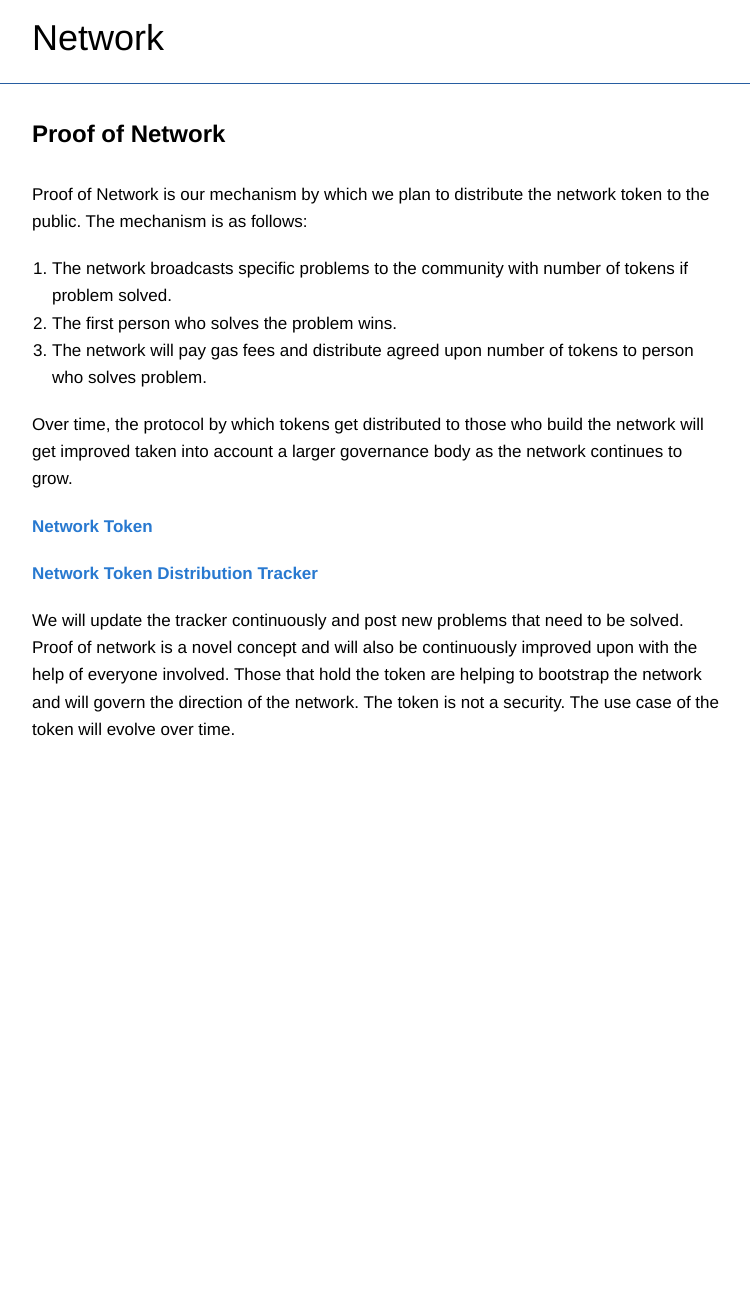
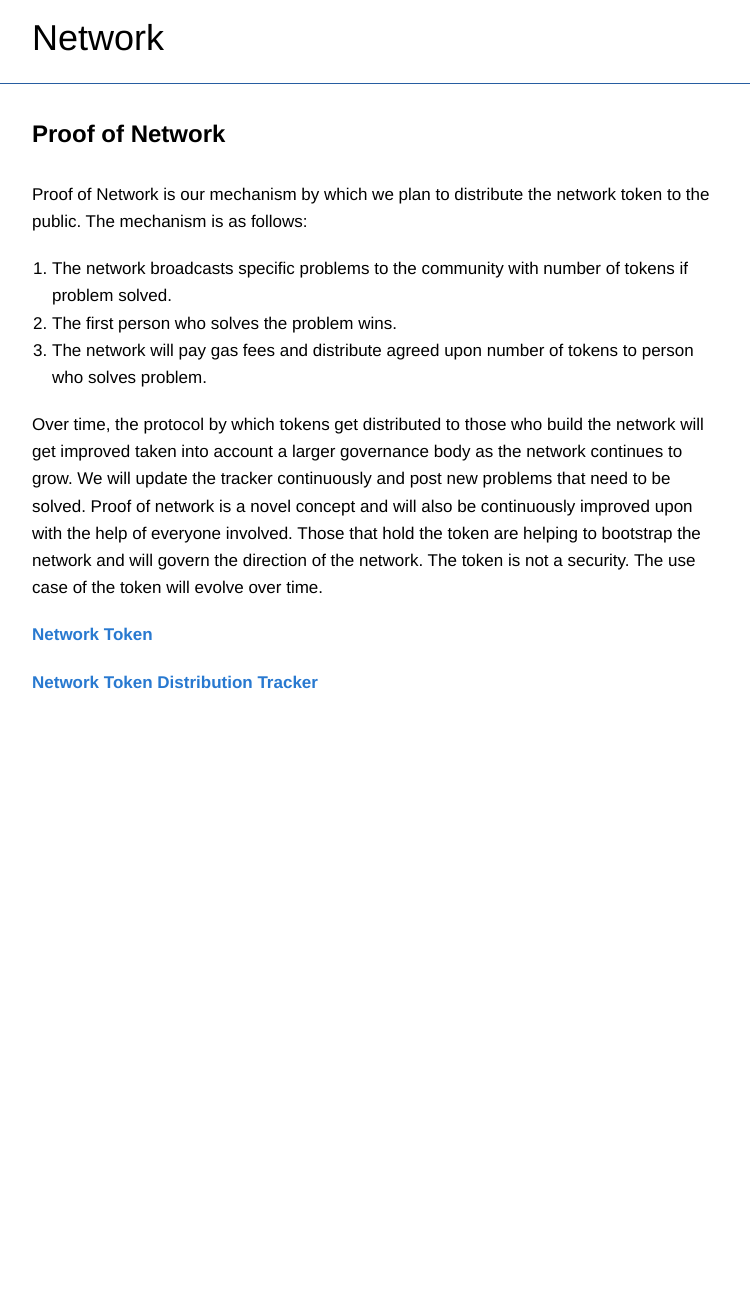
Before and after one commit to networkf/network.github.io, a Jekyll site: the page built from proofofnetwork.md, in a window 1280 px wide. Shown: the whole page, without its empty margins (243-993 px from the left). Built offline with Jekyll 4.4.1, drawn with Linux system fonts in a browser that asks for light colours; some web fonts are replaced; our own code applies the rules of GitHub Pages for plain Markdown files; the repository's description, which GitHub fills in, is left out; after the commit the page ends 1247 px from its top, so only the background shows below that.

```diff
--- a/proofofnetwork.md
+++ b/proofofnetwork.md
@@ -14,10 +14,8 @@ Proof of Network is our mechanism by which we plan to distribute the network tok
 2. The first person who solves the problem wins.
 3. The network will pay gas fees and distribute agreed upon number of tokens to person who solves problem.
 
-Over time, the protocol by which tokens get distributed to those who build the network will get improved taken into account a larger governance body as the network continues to grow.
+Over time, the protocol by which tokens get distributed to those who build the network will get improved taken into account a larger governance body as the network continues to grow. We will update the tracker continuously and post new problems that need to be solved. Proof of network is a novel concept and will also be continuously improved upon with the help of everyone involved. Those that hold the token are helping to bootstrap the network and will govern the direction of the network. The token is  not a security. The use case of the token will evolve over time.
 
 [**Network Token**](https://etherscan.io/token/0x7b5726F8261705f6B9e60094ef4427f8e2f29a44)
 
 [**Network Token Distribution Tracker**](https://docs.google.com/spreadsheets/d/1m9o-NVi9G2ksfayXTmo8XrTnp5_gyz4v4nxIQ5MIs8Y)
-
-We will update the tracker continuously and post new problems that need to be solved. Proof of network is a novel concept and will also be continuously improved upon with the help of everyone involved. Those that hold the token are helping to bootstrap the network and will govern the direction of the network. The token is  not a security. The use case of the token will evolve over time.
```
